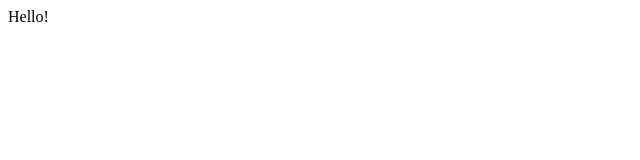
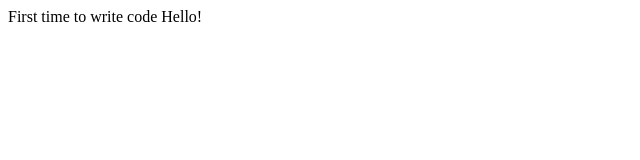
Before and after one commit to 18lis/18lis.github.io, a plain HTML site: page index.html in a window 1280 px wide. Shown: the whole page, without its empty margins (0-640 px from the left). Drawn offline with Linux system fonts and the light colour scheme.

Commit message:
Update index.html

```diff
--- a/index.html
+++ b/index.html
@@ -1,6 +1,6 @@
 <html>
 <head>
-
+First time to write code
 </head>
 
 <body>
```
